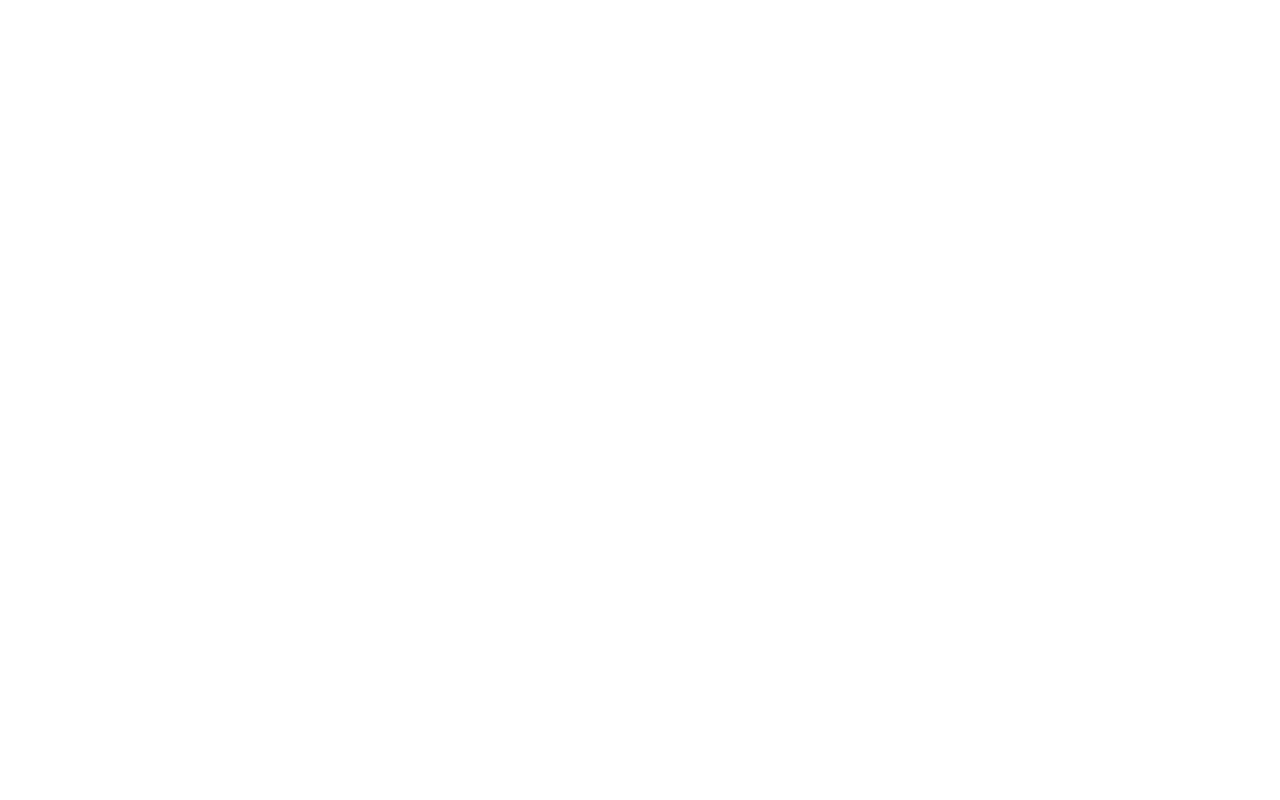
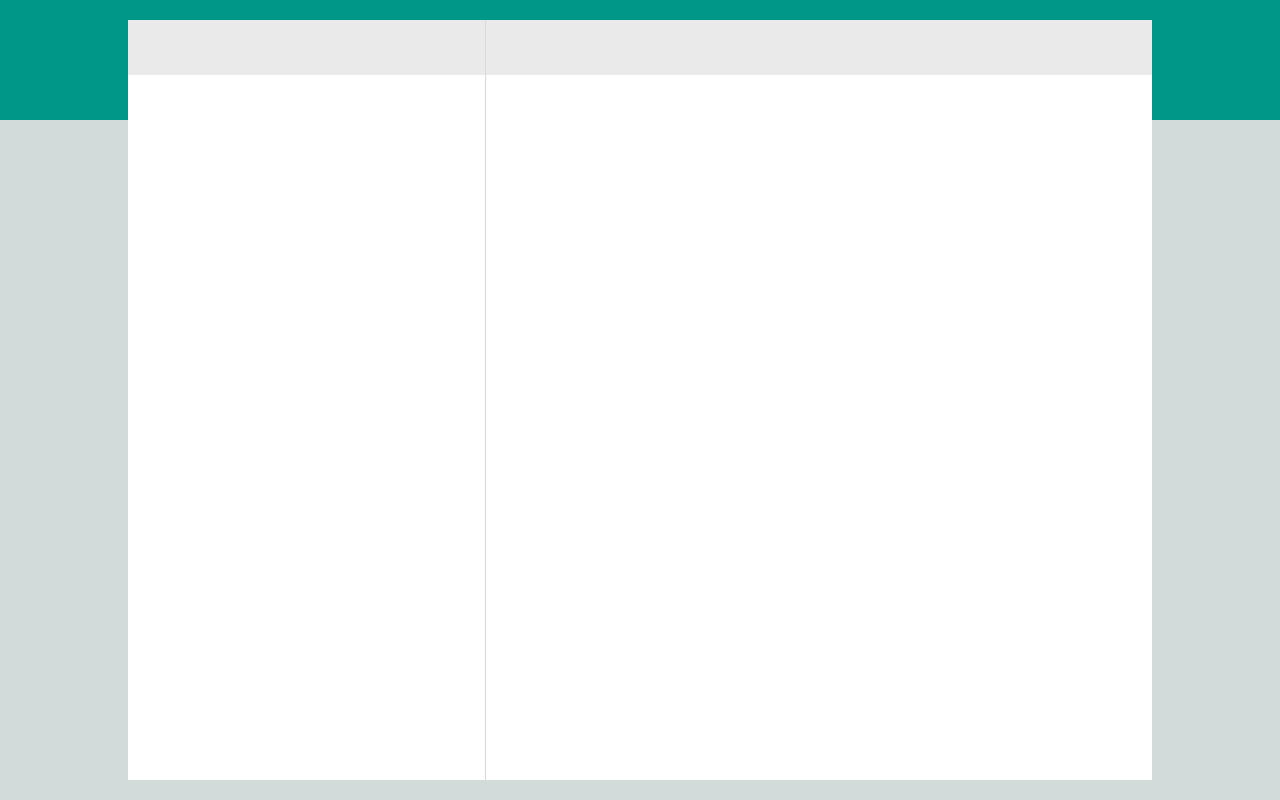
Before and after one commit to gzocchi/vue-boolzapp, a plain HTML site: page index.html in a window 1280 px wide. Drawn offline with nearby package versions, Linux system fonts and the light colour scheme.

Commit message:
creato scheletro pagina

```diff
--- a/css/style.css
+++ b/css/style.css
@@ -6,5 +6,42 @@
 }
 
 body {
+  display: flex;
+  flex-direction: column;
+  height: 100vh;
+  width: 100%;
   font-family: "Source Sans Pro", sans-serif;
+  background-color: #d3dbda;
 }
+header#green_header{
+  position: absolute;
+  z-index: -1;
+  height: 15vh;
+  width: 100%;
+  background-color: #009688;
+}
+
+/* ----- main ----- */
+main {
+  display: flex;
+  height: 95%;
+  width: 80%;
+  margin: auto;
+  background-color: #fff;
+}
+
+#contact {
+    width: 35%;
+    height: 100%;
+    border-right: 1px solid #D9D9D9;
+}
+
+#chat {
+    flex-grow: 1;
+    height: 100%;
+}
+
+.section_header {
+    height: 55px;
+    background-color: #EAEAEA;
+}
--- a/index.html
+++ b/index.html
@@ -21,7 +21,15 @@
 </head>
 
 <body>
-
+    <header id="green_header"></header>
+    <main>
+        <section id="contact">
+            <header class="section_header"></header>
+        </section>
+        <section id="chat">
+            <header class="section_header"></header>
+        </section>
+    </main>
     <!-- <script src="js/script.js"></script> -->
 </body>
 
```
